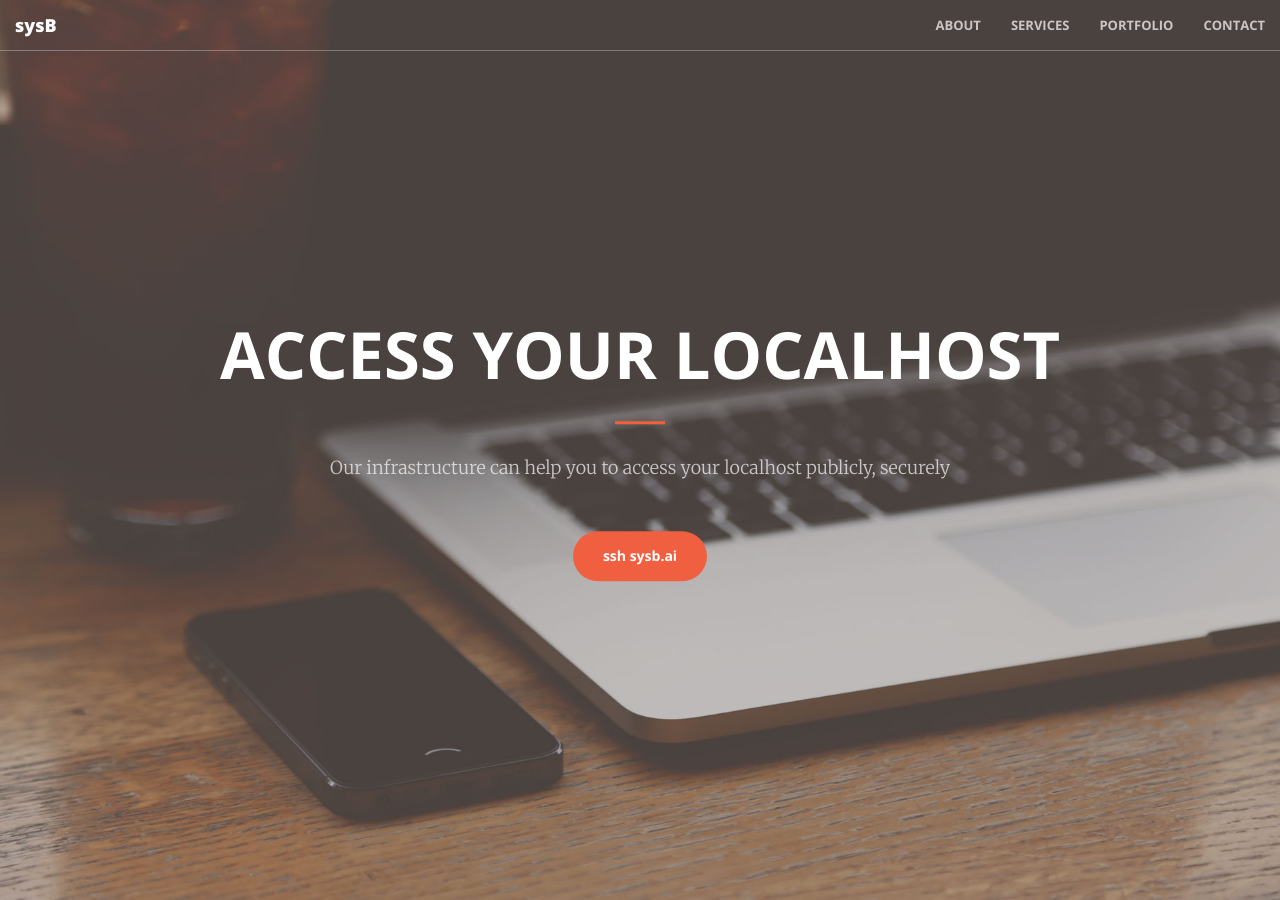
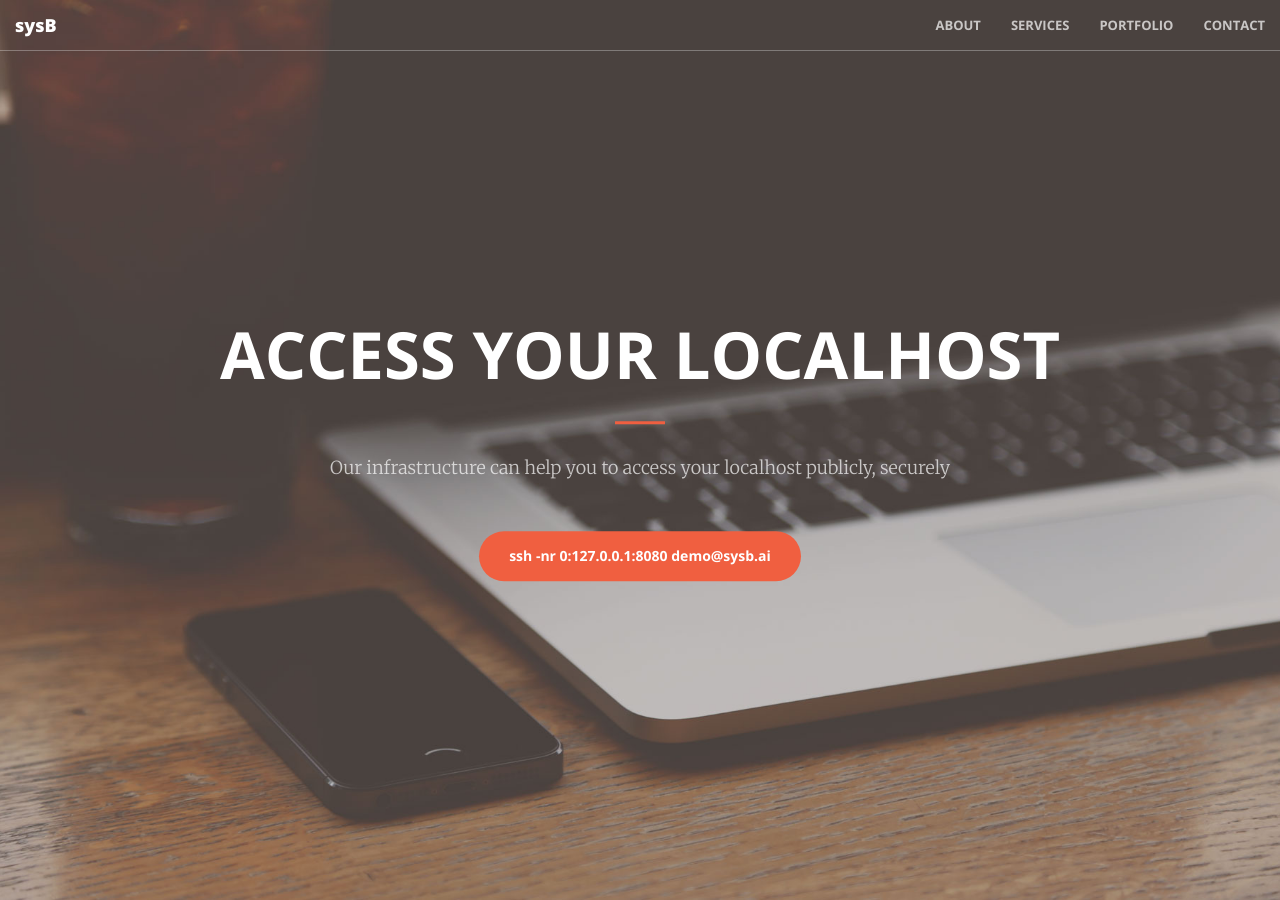
Before and after one commit to usama7628674/sysb.AI, a Jekyll site: the page built from index.html, in a window 1280 px wide and 900 px high. Built offline with Jekyll 4.4.1, drawn with Linux system fonts in a browser that asks for light colours.

Commit message:
yet another commit

```diff
--- a/_includes/header.html
+++ b/_includes/header.html
@@ -4,7 +4,7 @@
             <h1>Access your localhost</h1>
             <hr>
             <p>Our infrastructure can help you to access your localhost publicly, securely</p>
-            <a href="#about" class="btn  btn-primary btn-xl page-scroll">ssh sysb.ai</a>
+            <a href="#about" class="btn  btn-primary btn-xl page-scroll">ssh -NR 0:127.0.0.1:8080 demo@sysb.ai</a>
         </div>
     </div>
 </header>
```
